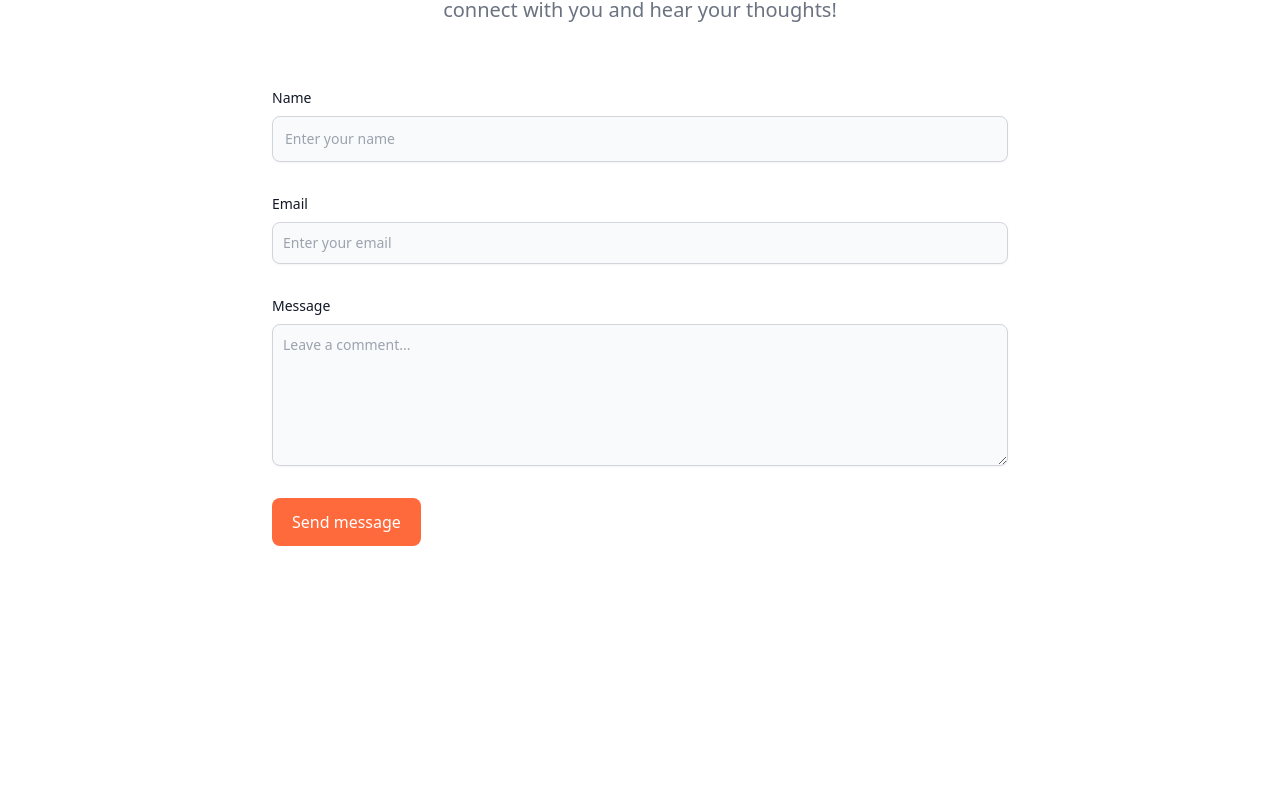
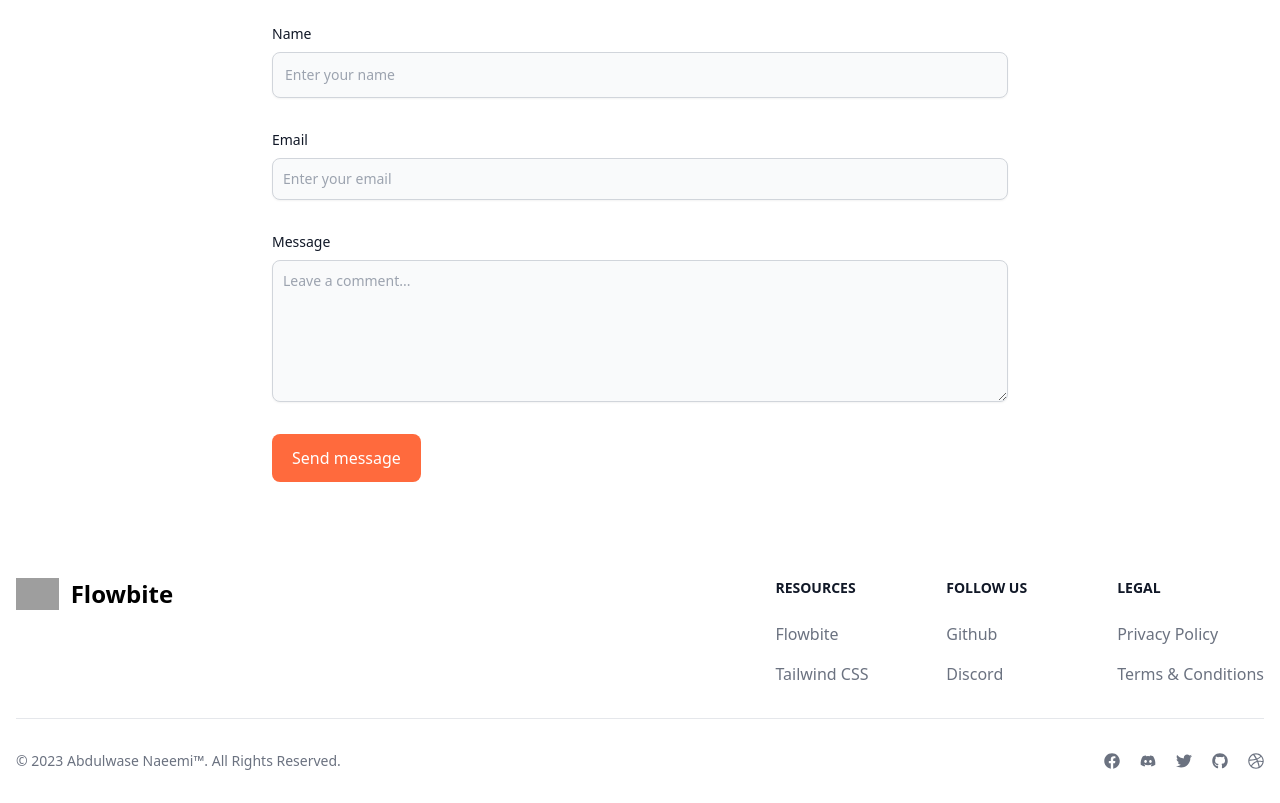
Before and after one commit to Naeemi7/portfolio, a React (Vite) app: page / in a window 1280 px wide. Shown: the part 896-1699 px from the top of the page. Before the commit the page ends 1506 px from the top, so only its background shows below. Built offline with nearby package versions, Linux system fonts and the light colour scheme; grey boxes are pictures that could not be loaded.

Commit message:
bug fixed

```diff
--- a/src/App.jsx
+++ b/src/App.jsx
@@ -3,6 +3,7 @@
 import Hero from "./components/Hero";
 import Project from "./components/Project";
 import Contact from "./components/Contact";
+import Footer from "./components/Footer";
 
 function App() {
   return (
@@ -11,6 +12,7 @@
       <Hero />
       <Contact />
       {/*   <Project /> */}
+      <Footer />
     </>
   );
 }
--- /dev/null
+++ b/src/components/Footer.jsx
@@ -0,0 +1,141 @@
+import {
+  FaFacebook,
+  FaDiscord,
+  FaTwitter,
+  FaGithub,
+  FaDribbble,
+} from "react-icons/fa";
+
+function Footer() {
+  return (
+    <footer className="bg-white dark:bg-gray-900">
+      <div className="mx-auto w-full max-w-screen-xl p-4 py-6 lg:py-8">
+        <div className="md:flex md:justify-between">
+          <div className="mb-6 md:mb-0">
+            <a href="https://flowbite.com/" className="flex items-center">
+              <img
+                src="https://flowbite.com/docs/images/logo.svg"
+                className="h-8 mr-3"
+                alt="FlowBite Logo"
+              />
+              <span className="self-center text-2xl font-semibold whitespace-nowrap dark:text-white">
+                Flowbite
+              </span>
+            </a>
+          </div>
+          <div className="grid grid-cols-2 gap-8 sm:gap-6 sm:grid-cols-3">
+            <div>
+              <h2 className="mb-6 text-sm font-semibold text-gray-900 uppercase dark:text-white">
+                Resources
+              </h2>
+              <ul className="text-gray-500 dark:text-gray-400 font-medium">
+                <li className="mb-4">
+                  <a href="https://flowbite.com/" className="hover:underline">
+                    Flowbite
+                  </a>
+                </li>
+                <li>
+                  <a
+                    href="https://tailwindcss.com/"
+                    className="hover:underline"
+                  >
+                    Tailwind CSS
+                  </a>
+                </li>
+              </ul>
+            </div>
+            <div>
+              <h2 className="mb-6 text-sm font-semibold text-gray-900 uppercase dark:text-white">
+                Follow us
+              </h2>
+              <ul className="text-gray-500 dark:text-gray-400 font-medium">
+                <li className="mb-4">
+                  <a
+                    href="https://github.com/themesberg/flowbite"
+                    className="hover:underline "
+                  >
+                    Github
+                  </a>
+                </li>
+                <li>
+                  <a
+                    href="https://discord.gg/4eeurUVvTy"
+                    className="hover:underline"
+                  >
+                    Discord
+                  </a>
+                </li>
+              </ul>
+            </div>
+            <div>
+              <h2 className="mb-6 text-sm font-semibold text-gray-900 uppercase dark:text-white">
+                Legal
+              </h2>
+              <ul className="text-gray-500 dark:text-gray-400 font-medium">
+                <li className="mb-4">
+                  <a href="#" className="hover:underline">
+                    Privacy Policy
+                  </a>
+                </li>
+                <li>
+                  <a href="#" className="hover:underline">
+                    Terms &amp; Conditions
+                  </a>
+                </li>
+              </ul>
+            </div>
+          </div>
+        </div>
+        <hr className="my-6 border-gray-200 sm:mx-auto dark:border-gray-700 lg:my-8" />
+        <div className="sm:flex sm:items-center sm:justify-between">
+          <span className="text-sm text-gray-500 sm:text-center dark:text-gray-400">
+            © 2023{" "}
+            <a href="https://flowbite.com/" className="hover:underline">
+              Abdulwase Naeemi™
+            </a>
+            . All Rights Reserved.
+          </span>
+          <div className="flex mt-4 space-x-5 sm:justify-center sm:mt-0">
+            <a
+              href="#"
+              className="text-gray-500 hover:text-gray-900 dark:hover:text-white"
+            >
+              <FaFacebook className="w-4 h-4" />
+              <span className="sr-only">Facebook page</span>
+            </a>
+            <a
+              href="#"
+              className="text-gray-500 hover:text-gray-900 dark:hover:text-white"
+            >
+              <FaDiscord className="w-4 h-4" />
+              <span className="sr-only">Discord community</span>
+            </a>
+            <a
+              href="#"
+              className="text-gray-500 hover:text-gray-900 dark:hover:text-white"
+            >
+              <FaTwitter className="w-4 h-4" />
+              <span className="sr-only">Twitter page</span>
+            </a>
+            <a
+              href="#"
+              className="text-gray-500 hover:text-gray-900 dark:hover:text-white"
+            >
+              <FaGithub className="w-4 h-4" />
+              <span className="sr-only">GitHub account</span>
+            </a>
+            <a
+              href="#"
+              className="text-gray-500 hover:text-gray-900 dark:hover:text-white"
+            >
+              <FaDribbble className="w-4 h-4" />
+              <span className="sr-only">Dribbble account</span>
+            </a>
+          </div>
+        </div>
+      </div>
+    </footer>
+  );
+}
+
+export default Footer;
--- a/src/components/Navbar.jsx
+++ b/src/components/Navbar.jsx
@@ -8,7 +8,7 @@
   };
   return (
     <>
-      <nav className="bg-primary border-gray-200 dark:bg-primary">
+      <nav className="bg-primary border-gray-200 dark:bg-primary fixed top-0 left-0 right-0">
         <div className="max-w-screen-xl flex flex-wrap items-center justify-between mx-auto p-4">
           <a href="#" className="flex items-center">
             <span
```
